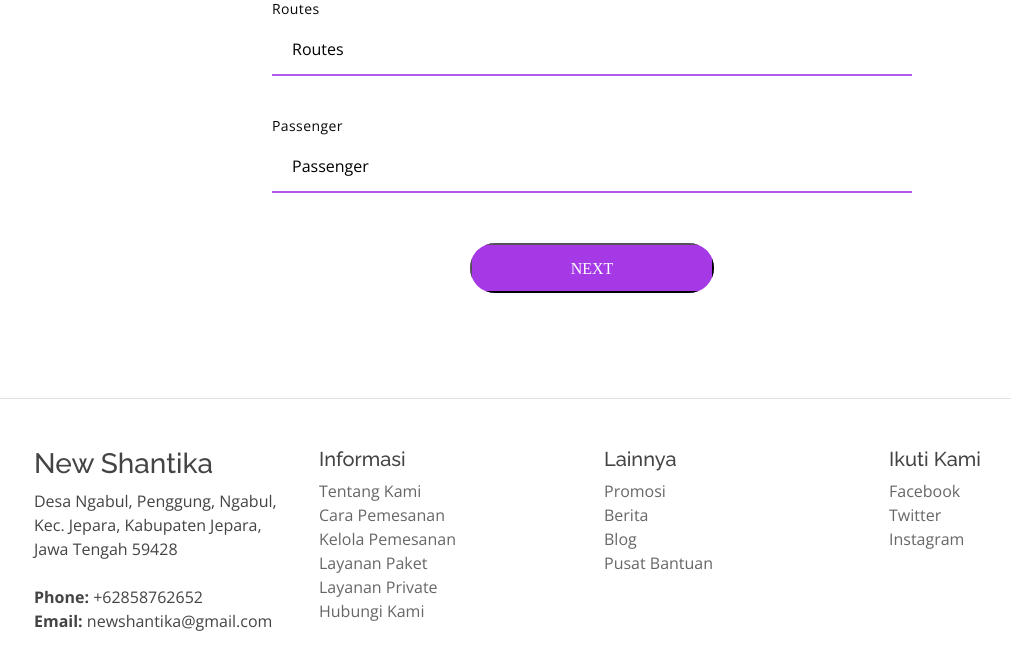
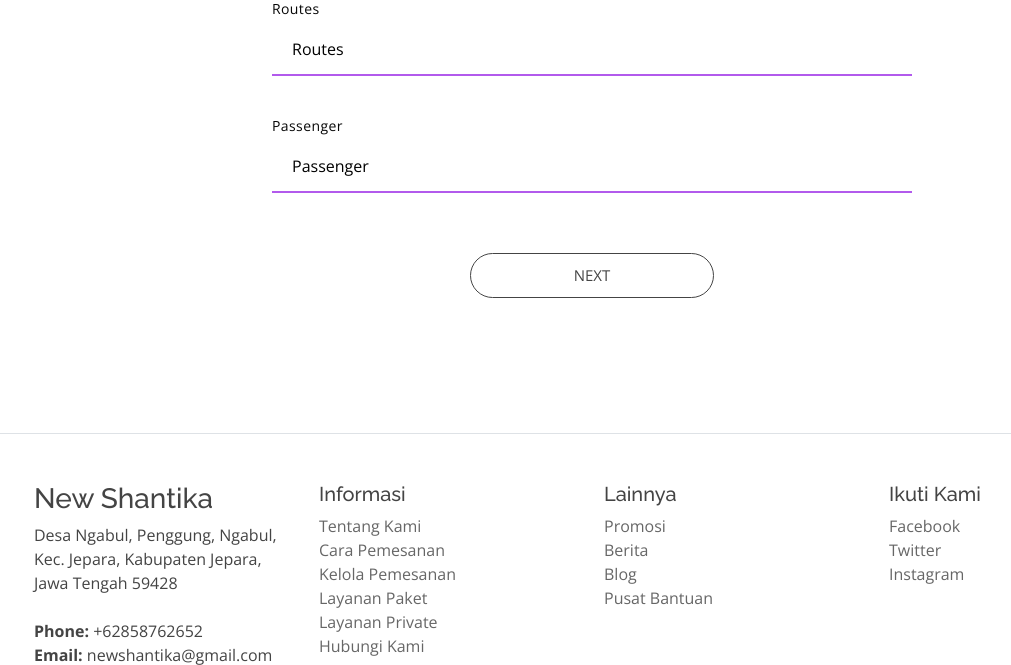
Before and after one commit to qurrotuainii/bus, a PHP site: page /pesan_tiket.html in a window 1280 px wide. Shown: the part 763-1428 px from the top of the page, without its empty margins (48-1059 px from the left). Run offline with PHP 8.4, Linux system fonts and the light colour scheme.

Commit message:
menhapus/mengubah

```diff
--- a/assets/css/pesan_tiket.css
+++ b/assets/css/pesan_tiket.css
@@ -154,7 +154,7 @@
     display: block;
     position: relative;
     z-index: 1;
-    border-radius: 50px;
+
     width: auto;
     overflow: hidden;
     margin: 0 auto;
@@ -164,7 +164,6 @@
     z-index: -1;
     width: 300%;
     height: 100%;
-
     top: 0;
     left: -100%;
 
@@ -181,20 +180,36 @@
     display: flex;
     justify-content: center;
     align-items: center;
-    background-color: #a639e6;
     padding: 0 20px;
     min-width: 244px;
     height: 50px;
+    font-family: Poppins-Medium;
+  font-size: 16px;
+  color: #fff;
+  line-height: 1.2;}
 
+  .ready-btn {
+    border: 1px solid #444;
+    border-radius: 30px;
+    color: #444;
+    cursor: pointer;
+    display: inline-block;
+    font-size: 15px;
+    font-weight: 500;
+    margin-top: 10px;
+    padding: 10px 20px;
+    text-align: center;
+    text-transform: uppercase;
+    transition: all 0.4s ease 0s;
+    margin-bottom: 30px;
+    min-width: 244px;
+  }
 
+.ready-btn:hover {
+    border: 1px solid  #9f53dd;
+    color: #fff;
+  }
 
-    font-family: Poppins-Medium;
-    font-size: 16px;
-    color: rgb(254, 254, 255);
-    line-height: 1.2;
-
-
-  }
   .wrap-contact2-form-btn:hover .contact2-form-bgbtn {
     left: 0;
 
--- a/pesan_tiket.html
+++ b/pesan_tiket.html
@@ -119,12 +119,21 @@
                   <option>3</option>
                 </select>
               </div>
-              <div class="container-contact2-form-btn">
+              <!-- <div class="container-contact2-form-btn">
                 <div class="wrap-contact2-form-btn">
                   <div class="contact2-form-bgbtn"></div>
                   <button class="contact2-form-btn">
                     NEXT
                   </button>
+                </div>
+              </div> -->
+
+              <div class="container-contact2-form-btn">
+                <div class="wrap-contact2-form-btn">
+                  <div class="contact2-form-bgbtn"></div>
+                  <span>
+                    <a href="#pesan_tiket" class="ready-btn">NEXT</a>
+                  </span>
                 </div>
               </div>
             </form>
```
Also changed, not shown: assets/css/style.css (+19 -6 lines), index.html (+18 -6 lines), assets/img/icon/—Pngtree—whatsapp icon png whatsapp logo_3621524.png (added).
